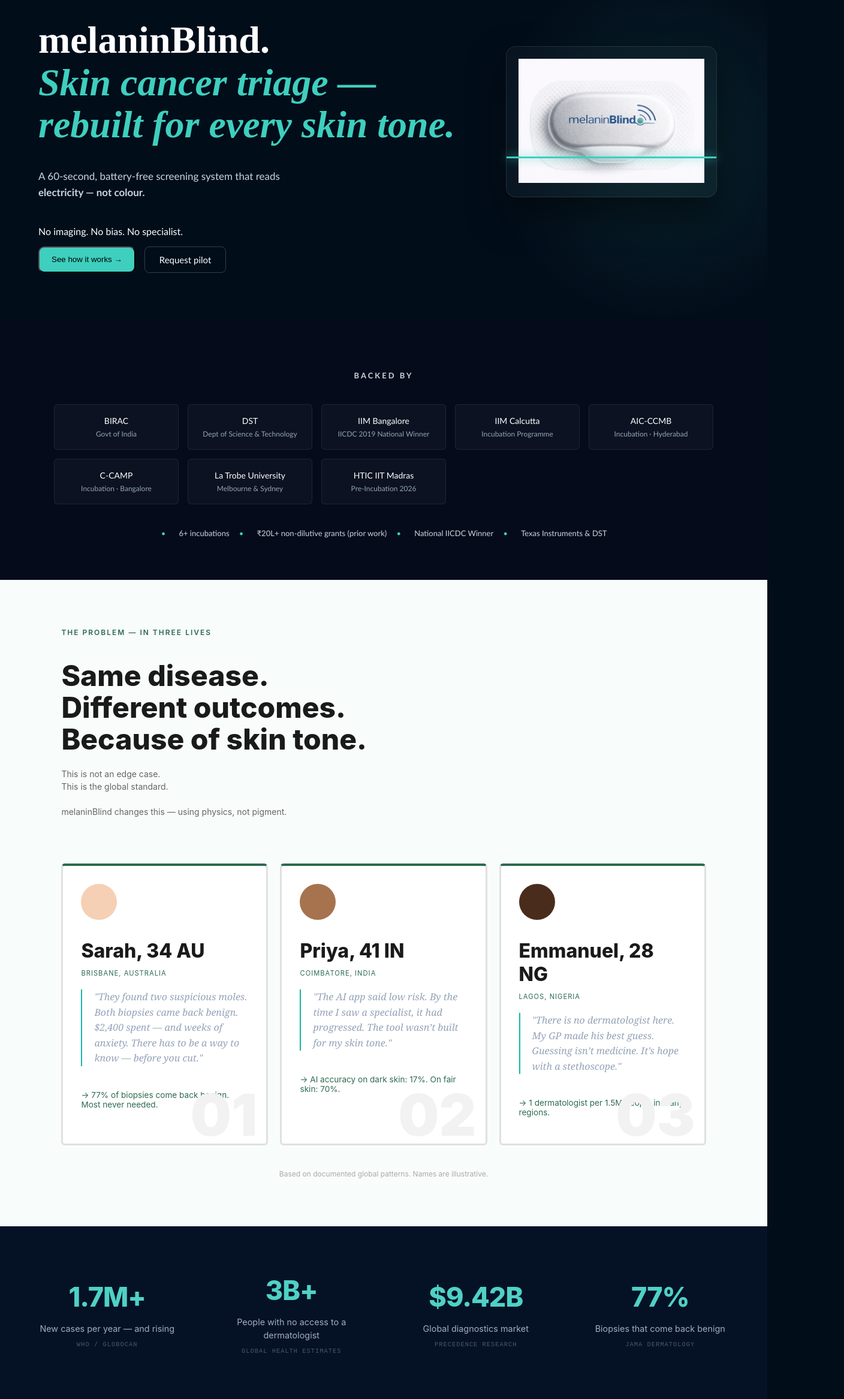
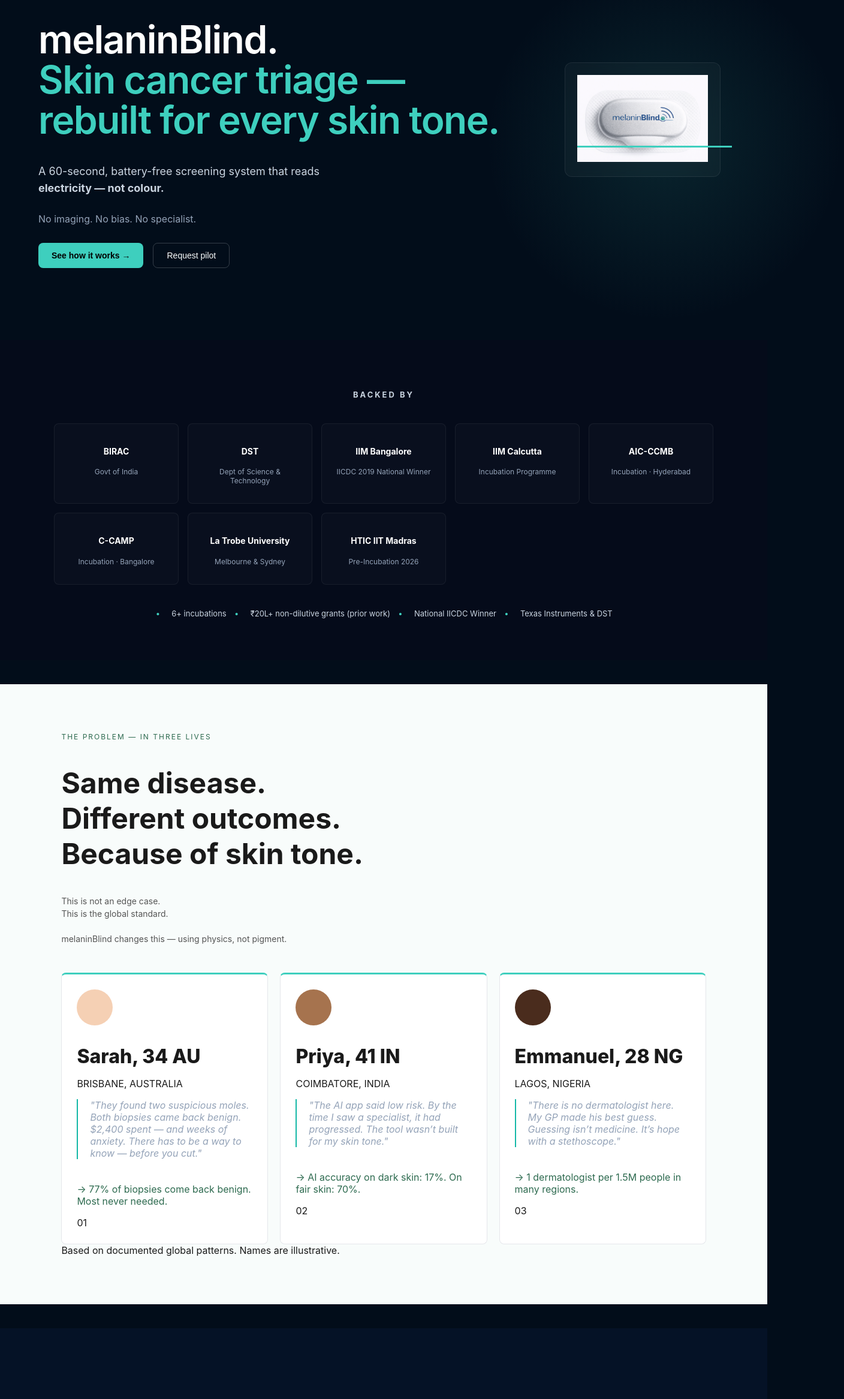
Before and after one commit to mohammedyashik/melaninBlind-V2, a React (Vite) app: page / in a window 1280 px wide. Shown: the part 260-2593 px from the top of the page at 60% size, 1408 px wide, since content can reach past the window. Built offline with nearby package versions, Linux system fonts and the light colour scheme.

Commit message:
Update Home.css
css changes

```diff
--- a/src/components/Home/Home.css
+++ b/src/components/Home/Home.css
@@ -1,10 +1,10 @@
-/* ===== GLOBAL & CONTAINER ===== */
+/* ===== GLOBAL ===== */
 body {
   margin: 0;
-  font-family: "Gill Sans", "Gill Sans MT", Calibri, "Trebuchet MS", sans-serif;
+  font-family: "Inter", -apple-system, BlinkMacSystemFont, sans-serif;
   background: #020d1a;
   color: #fff;
-  overflow-x: hidden; /* Prevents horizontal scroll on small devices */
+  overflow-x: hidden;
 }
 
 .container {
@@ -13,15 +13,16 @@
   margin: 0 auto;
 }
 
+section {
+  margin-bottom: 40px;
+}
+
 /* ===== HERO SECTION ===== */
 .hero {
-  /* Dynamic padding that shrinks on mobile */
   padding: clamp(60px, 10vh, 120px) 0;
   position: relative;
-  overflow: hidden;
 }
 
-/* Background glow - Adjusted for better mobile performance */
 .hero::before {
   content: "";
   position: absolute;
@@ -29,26 +30,20 @@
   top: 10%;
   width: clamp(300px, 50vw, 600px);
   height: clamp(300px, 50vw, 600px);
-  background: radial-gradient(
-    circle,
-    rgba(62, 207, 190, 0.12),
-    transparent 70%
-  );
+  background: radial-gradient(circle, rgba(62, 207, 190, 0.12), transparent 70%);
   z-index: 0;
-  pointer-events: none;
 }
 
-/* GRID LOGIC */
 .hero-grid {
   display: flex;
   align-items: center;
   justify-content: space-between;
-  gap: clamp(30px, 5vw, 80px);
+  gap: 60px;
   position: relative;
   z-index: 1;
 }
 
-/* ===== LEFT CONTENT ===== */
+/* ===== HERO TEXT ===== */
 .hero-left {
   display: flex;
   flex-direction: column;
@@ -63,287 +58,114 @@
   font-weight: 600;
 }
 
-.hero-quote {
-  font-size: 16px;
-  color: #94a3b8;
-  margin-bottom: 5px;
-  font-style: italic;
-  border-left: 2px solid #3ecfbe;
-  padding-left: 10px;
-}
-
-.hero-left h1 {
-  font-family: "Playfair Display", serif;
-  /* Fluid typography: Min 38px, Max 72px */
-  font-size: clamp(38px, 5vw, 72px);
-  line-height: 1.1;
-  color: #fff;
+/* ===== HERO TITLE ===== */
+.hero-title {
+  font-size: clamp(42px, 5vw, 64px);
+  font-weight: 600;
+  line-height: 1.05;
+  letter-spacing: -1.5px;
   margin-bottom: 20px;
 }
 
-.hero-left h1 span {
-  color: #3ecfbe;
-  font-style: italic;
-}
-
-.hero-desc {
-  color: #cbd5e1;
-  max-width: 520px;
-  line-height: 1.6;
-  margin-bottom: 25px;
-  font-size: clamp(17px, 2vw, 17px);
-}
-
-/* Points List */
-.hero-points {
-  list-style: none;
-  padding: 0;
-  margin-bottom: 35px;
-}
-
-.hero-points li {
-  color: #9ca3af;
-  margin-bottom: 12px;
-  font-size: 17px;
-  display: flex;
-  align-items: center;
-  gap: 10px;
-}
-
-.hero-points li::before {
-  content: "✓";
-  color: #3ecfbe;
-  font-weight: bold;
-}
-
-/* Buttons */
-.hero-buttons {
-  display: flex;
-  gap: 15px;
+.hero-title span {
   color: #3ecfbe;
 }
 
-/* Use your existing .nav-apply style for consistency */
+/* ===== HERO TEXT ===== */
+.hero-desc {
+  color: #cbd5e1;
+  font-size: 18px;
+  line-height: 1.6;
+  margin-bottom: 10px;
+}
+
+.hero-sub {
+  color: #94a3b8;
+  font-size: 16px;
+  margin-bottom: 30px;
+}
+
+/* ===== BUTTONS ===== */
+.hero-buttons {
+  display: flex;
+  gap: 16px;
+}
+
+.btn-primary {
+  background: #3ecfbe;
+  border-radius: 8px;
+  padding: 12px 22px;
+  font-weight: 600;
+  font-size: 14px;
+  border: none;
+  transition: all 0.2s ease;
+}
+
+.btn-primary:hover {
+  background: #2fc4b0;
+  transform: translateY(-1px);
+  cursor: pointer;
+}
+
 .btn-outline {
   background: transparent;
-  border: 1px solid rgba(255, 255, 255, 0.2);
-  color: white;
-  padding: 12px 24px;
+  border: 1px solid rgba(255,255,255,0.2);
   border-radius: 8px;
-  cursor: pointer;
-  font-family: "Gill Sans", "Gill Sans MT", Calibri, "Trebuchet MS", sans-serif;
-  transition: 0.3s ease;
-  font-size: 15px;
-  font-weight: 500;
+  padding: 12px 22px;
+  font-size: 14px;
+  transition: all 0.2s ease;
+  color: #fff;
 }
 
 .btn-outline:hover {
-  background: rgba(255, 255, 255, 0.05);
-  /* border-color: #3ecfbe; */
-  background-color: red;
+  border-color: #3ecfbe;
+  color: #3ecfbe;
+  cursor: pointer;
 }
 
-/* ===== RIGHT IMAGE ===== */
+/* ===== IMAGE ===== */
 .hero-right {
   display: flex;
   justify-content: center;
-  align-items: center;
 }
 
 .image-wrapper {
-  position: relative;
-  width: 90%; /* Increased from 450px to fill screen */
-  max-width: 1200px; /* High limit for desktop monitors */
-  margin: 40px auto; /* Centers the big image */
-  background: rgba(255, 255, 255, 0.03);
-  padding: 20px; /* Thinner padding for a modern look */
-  border-radius: 16px;
-  border: 1px solid rgba(255, 255, 255, 0.1);
-  backdrop-filter: blur(10px); /* Enhanced glass effect */
-  box-shadow: 0 30px 60px rgba(0, 0, 0, 0.5);
-  transition: transform 0.3s ease;
-}
-
-.image-wrapper:hover {
-  transform: scale(1.01); /* Subtle lift on hover */
+  width: 90%;
+  max-width: 500px;
+  background: rgba(255,255,255,0.03);
+  padding: 20px;
+  border-radius: 12px;
+  border: 1px solid rgba(255,255,255,0.08);
+  backdrop-filter: blur(10px);
 }
 
 .image-wrapper img {
   width: 100%;
-  height: auto; /* ✅ FIX */
-  max-height: 450px;
-  object-fit: contain;
-}
-@media (max-width: 768px) {
-  .image-wrapper {
-    width: 95%;
-    height: 95%;
-    padding: 10px;
-  }
+  height: auto;
 }
 
-/* Scan line effect */
 .scan-line {
   position: absolute;
-  left: 0;
-  cursor: pointer;
   width: 100%;
   height: 3px;
   background: #3ecfbe;
-  box-shadow: 0 0 15px #3ecfbe;
-  z-index: 2;
   animation: scan 4s linear infinite;
-}
-.btn-primary {
-  background-color: #3ecfbe;
-  border-radius: 10px;
-  padding: 10px 20px;
-}
-.btn-primary:hover {
-  background-color: #3ecfbea4;
-  cursor: pointer;
 }
 
 @keyframes scan {
-  0% {
-    top: 0%;
-    opacity: 0;
-  }
-  10% {
-    opacity: 1;
-  }
-  90% {
-    opacity: 1;
-  }
-  100% {
-    top: 100%;
-    opacity: 0;
-  }
+  0% { top: 0%; opacity: 0; }
+  10% { opacity: 1; }
+  90% { opacity: 1; }
+  100% { top: 100%; opacity: 0; }
 }
 
-@media (max-width: 850px) {
-  .hero {
-    padding: 60px 0;
-  }
-
-  .hero-grid {
-    flex-direction: column-reverse;
-    gap: 24px;
-  }
-
-  .hero-right {
-    width: 80%;
-    margin: 0 auto;
-  }
-
-  .hero-left {
-    align-items: center;
-  }
-
-  .hero-desc {
-    margin: 0 auto 25px;
-  }
-
-  .hero-points {
-    text-align: left;
-    display: inline-block;
-    margin: 0 auto 30px;
-  }
-  .hero-buttons {
-    flex-direction: column;
-    width: 100%;
-    align-items: center;
-  }
-  .btn-primary,
-  .btn-outline {
-    width: 100%;
-    max-width: 280px;
-  }
-}
-@media (max-width: 480px) {
-  .hero-left h1 {
-    font-size: 30px;
-  }
-
-  .hero-desc {
-    font-size: 14px;
-  }
-
-  .hero-points li {
-    font-size: 14px;
-  }
-}
-
-@media (max-width: 768px) {
-  .hero-grid {
-    grid-template-columns: 1fr 1fr;
-    gap: 15px;
-    align-items: center;
-  }
-
-  .hero-left h1 {
-    font-size: 26px;
-    line-height: 1.2;
-  }
-
-  .hero-desc {
-    font-size: 14px;
-    margin-bottom: 15px;
-  }
-
-  .hero-points li {
-    font-size: 13px;
-    margin-bottom: 8px;
-  }
-  .hero-buttons {
-    gap: 8px;
-    flex-wrap: wrap;
-  }
-
-  .btn-primary,
-  .btn-outline {
-    font-size: 12px;
-    padding: 8px 12px;
-  }
-  .image-wrapper {
-    max-width: 180px;
-    padding: 10px;
-  }
-}
-@media (max-width: 1024px) {
-  .hero-grid {
-    grid-template-columns: 1fr;
-    text-align: center;
-    gap: 40px;
-  }
-
-  .image-wrapper {
-    max-width: 300px;
-  }
-
-  .hero-left {
-    text-align: center;
-    align-items: center;
-  }
-
-  .hero-desc {
-    margin: 0 auto 20px;
-  }
-
-  .hero-points {
-    text-align: left;
-  }
-}
-/* ===== SECTION ===== */
+/* ===== PARTNER ===== */
 .partner-container {
-  background-color: #050b1a;
+  background: #050b1a;
   padding: 70px 20px;
-  color: #ffffff;
-  font-family: "Gill Sans", "Gill Sans MT", Calibri, sans-serif;
   text-align: center;
 }
 
-/* ===== TITLE ===== */
 .section-title {
   font-size: 13px;
   letter-spacing: 3px;
@@ -352,42 +174,32 @@
   text-transform: uppercase;
 }
 
-/* ===== GRID (FIXED) ===== */
 .partner-grid {
   display: grid;
   grid-template-columns: repeat(auto-fit, minmax(180px, 1fr));
   gap: 15px;
   max-width: 1100px;
-  margin: 0 auto 40px auto;
+  margin: 0 auto 40px;
 }
 
-/* ===== CARD ===== */
 .partner-card {
-  background: rgba(255, 255, 255, 0.03);
-  border: 1px solid rgba(255, 255, 255, 0.08);
-  border-radius: 6px;
-  padding: 18px 20px;
-  transition: all 0.3s ease;
-  cursor: pointer;
+  background: rgba(255,255,255,0.02);
+  border: 1px solid rgba(255,255,255,0.06);
+  border-radius: 8px;
+  padding: 18px;
+  transition: 0.25s;
 }
 
-/* Hover effect */
 .partner-card:hover {
-  transform: translateY(-4px);
+  transform: translateY(-3px);
   border-color: #3ecfbe;
-  box-shadow: 0 4px 12px rgba(62, 207, 190, 0.2);
 }
 
-/* TEXT */
 .partner-card h4 {
-  margin: 0 0 6px;
   font-size: 14px;
-  font-weight: 500;
-  color: #fff;
 }
 
 .partner-card p {
-  margin: 0;
   font-size: 12px;
   color: #94a3b8;
 }
@@ -396,325 +208,114 @@
   display: flex;
   justify-content: center;
   flex-wrap: wrap;
-  gap: 10px 15px;
+  gap: 12px;
   font-size: 13px;
   color: #cbd5e1;
-  margin-top: 30px;
 }
 
-/* Dot */
 .dot {
   color: #3ecfbe;
 }
 
-/* ========================= */
-/* 📱 MOBILE */
-/* ========================= */
-@media (max-width: 768px) {
-  .partner-container {
-    padding: 50px 15px;
-  }
-
-  /* GRID → 2 columns */
-  .partner-grid {
-    grid-template-columns: repeat(2, 1fr);
-    gap: 10px;
-  }
-
-  .partner-card {
-    padding: 14px;
-  }
-
-  .partner-card h4 {
-    font-size: 13px;
-  }
-
-  .partner-card p {
-    font-size: 11px;
-  }
-
-  /* Footer stack clean */
-  .stats-footer {
-    flex-direction: column;
-    gap: 6px;
-    font-size: 12px;
-  }
-
-  .dot {
-    display: none;
-  }
-}
-
-@media (max-width: 850px) {
-  .partner-grid {
-    grid-template-columns: repeat(2, 1fr);
-  }
-}
-
-@media (max-width: 480px) {
-  .partner-grid {
-    grid-template-columns: 1fr;
-  }
-}
-@media (max-width: 480px) {
-  /* GRID → 1 column */
-  .partner-grid {
-    grid-template-columns: 1fr;
-  }
-
-  .image-wrapper img {
-    width: 95%;
-    height: 200px;
-    padding: 10px;
-    margin-bottom: 0;
-  }
-}
-html {
-  scroll-behavior: smooth;
-}
-
-/* ========================= */
-/* 💻 TABLET */
-/* ========================= */
-@media (max-width: 1024px) {
-  .partner-grid {
-    grid-template-columns: repeat(3, 1fr);
-  }
-  .partner-card {
-    padding: 10px;
-    display: flex;
-    align-items: center;
-    flex-direction: column;
-    justify-content: center;
-  }
-}
-/* ===== SECTION ===== */
+/* ===== PROBLEM ===== */
 .problem-container {
-  background-color: #f8fcfb;
+  background: #f8fcfb;
   padding: 80px 8%;
-  font-family:
-    "Inter",
-    -apple-system,
-    sans-serif;
   color: #1a1a1a;
 }
 
-/* ===== HEADER ===== */
-.header-content {
-  max-width: 800px;
-  margin-bottom: 60px;
-}
-
 .label {
-  font-size: 0.75rem;
+  font-size: 12px;
   letter-spacing: 2px;
   color: #2d6a4f;
   margin-bottom: 15px;
-  font-weight: 600;
 }
 
-h1 {
-  font-size: clamp(32px, 5vw, 48px); /* 🔥 responsive font */
-  line-height: 1.1;
-  margin-bottom: 20px;
-  font-weight: 800;
+.problem-container h1 {
+  font-size: clamp(32px, 5vw, 48px);
+  font-weight: 700;
 }
 
 .description {
-  font-size: 0.95rem;
-  color: #666;
-  line-height: 1.6;
-  max-width: 500px;
+  font-size: 15px;
+  color: #555;
 }
 
-/* ===== GRID ===== */
+/* ===== STORY ===== */
 .story-grid {
   display: grid;
   grid-template-columns: repeat(auto-fit, minmax(260px, 1fr));
   gap: 20px;
-  margin-bottom: 40px;
 }
 
-/* ===== CARD ===== */
 .story-card {
-  background: white;
-  border: 3px solid #e0e0e0;
-  border-top: 4px solid #2d6a4f;
-  padding: 30px;
-  position: relative;
-  border-radius: 6px;
-
-  /* animation initial state */
-  opacity: 0;
-  transform: translateY(40px);
-  transition: all 0.6s ease;
+  background: #fff;
+  border: 1px solid #e5e7eb;
+  border-top: 3px solid #3ecfbe;
+  padding: 25px;
+  border-radius: 8px;
+  transition: 0.3s;
 }
 
-/* WHEN VISIBLE */
-.story-card.show {
-  opacity: 1;
-
-  transform: translateY(0);
-}
-
-/* Hover */
 .story-card:hover {
-  transform: translateY(-5px);
-  border: 3px solid violet;
-  cursor: pointer;
-  box-shadow: 0 10px 25px rgba(0, 0, 0, 0.08);
-}
-
-/* ===== CONTENT ===== */
-.skin-circle {
-  width: 40px;
-  height: 40px;
-  border-radius: 50%;
-  margin-bottom: 15px;
-}
-
-.name {
-  font-size: 1rem;
-  font-weight: 700;
-}
-
-.location {
-  font-size: 0.7rem;
-  letter-spacing: 1px;
-  color: #2d6a4f;
-  margin-bottom: 20px;
+  transform: translateY(-6px);
 }
 
 .quote {
-  font-family: "Georgia", serif;
   font-style: italic;
-  font-size: 1rem;
-  line-height: 1.6;
   color: #444;
-  margin-bottom: 20px;
 }
 
 .stat-line {
-  font-size: 0.85rem;
   color: #2d6a4f;
 }
 
-.bg-number {
-  position: absolute;
-  bottom: -10px;
-  right: 15px;
-  font-size: 6rem;
-  font-weight: 900;
-  color: #f2f2f2;
-}
-
-/* ===== FOOTER ===== */
-.disclaimer {
-  text-align: center;
-  font-size: 0.75rem;
-  color: #aaa;
-  margin-top: 30px;
-}
-
-/* ========================= */
-/* 📱 MOBILE */
-/* ========================= */
-@media (max-width: 768px) {
-  .problem-container {
-    padding: 50px 5%;
-  }
-
-  .header-content {
-    margin-bottom: 40px;
-  }
-
-  .story-grid {
-    gap: 15px;
-  }
-
-  .story-card {
-    padding: 20px;
-  }
-
-  .quote {
-    font-size: 0.95rem;
-  }
-}
-
-/* ========================= */
-/* 📲 SMALL MOBILE */
-/* ========================= */
-@media (max-width: 480px) {
-  h1 {
-    font-size: 26px;
-  }
-
-  .description {
-    font-size: 0.9rem;
-  }
-
-  .bg-number {
-    font-size: 4rem;
-  }
-}
+/* ===== STATS ===== */
 .stats-container {
-  background-color: #051226; /* Deep navy background */
+  background: #051226;
   padding: 80px 40px;
-  color: #ffffff;
-  font-family: "Inter", sans-serif;
   text-align: center;
 }
 
 .stats-grid {
   display: grid;
-  /* Four equal columns on desktop */
   grid-template-columns: repeat(4, 1fr);
-  max-width: 1200px;
-  margin: 0 auto;
   gap: 30px;
 }
 
-.stat-item {
-  display: flex;
-  flex-direction: column;
-  align-items: center;
-  justify-content: center;
-}
-
 .stat-value {
-  color: #4fd1c5; /* Teal/Aqua color */
-  font-size: 2.8rem;
-  font-weight: 800;
-  margin: 0 0 15px 0;
-  letter-spacing: -1px;
+  color: #3ecfbe;
+  font-size: 3rem;
+  font-weight: 700;
 }
 
 .stat-description {
-  font-size: 0.9rem;
-  line-height: 1.5;
-  color: #a0aec0; /* Muted light gray */
-  margin: 0 0 10px 0;
-  max-width: 250px;
+  color: #a0aec0;
 }
 
 .stat-source {
-  font-size: 0.65rem;
-  font-family: "Courier New", Courier, monospace;
-  text-transform: uppercase;
-  letter-spacing: 1px;
-  color: #4a5568; /* Darker gray for the source */
+  font-size: 10px;
+  color: #4a5568;
 }
 
-/* --- RESPONSIVENESS --- */
+/* ===== RESPONSIVE ===== */
+@media (max-width: 900px) {
+  .hero-grid {
+    flex-direction: column-reverse;
+    text-align: center;
+  }
 
-/* Tablet View (2 columns) */
-@media (max-width: 850px) {
+  .hero-buttons {
+    flex-direction: column;
+    align-items: center;
+  }
+
   .stats-grid {
     grid-template-columns: repeat(2, 1fr);
   }
 }
 
-@media (max-width: 480px) {
+@media (max-width: 500px) {
   .stats-grid {
     grid-template-columns: 1fr;
   }
```
